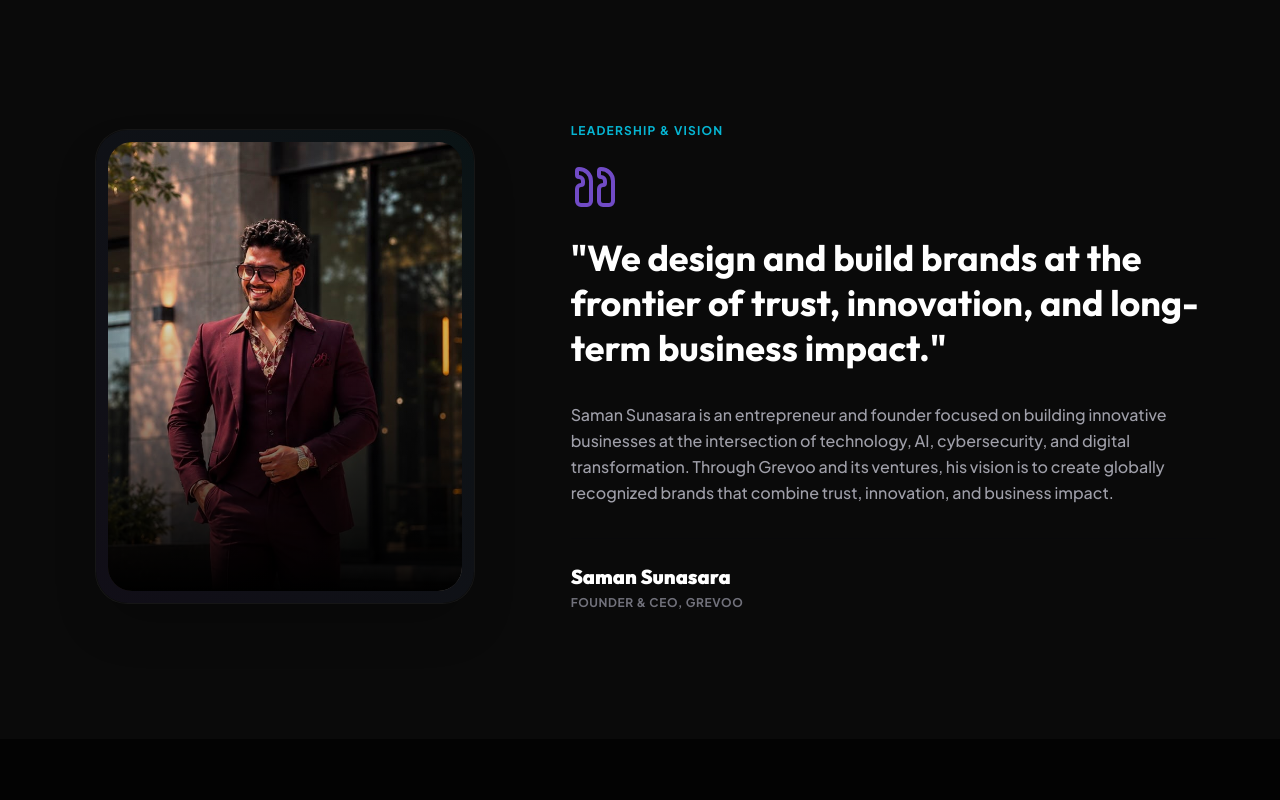
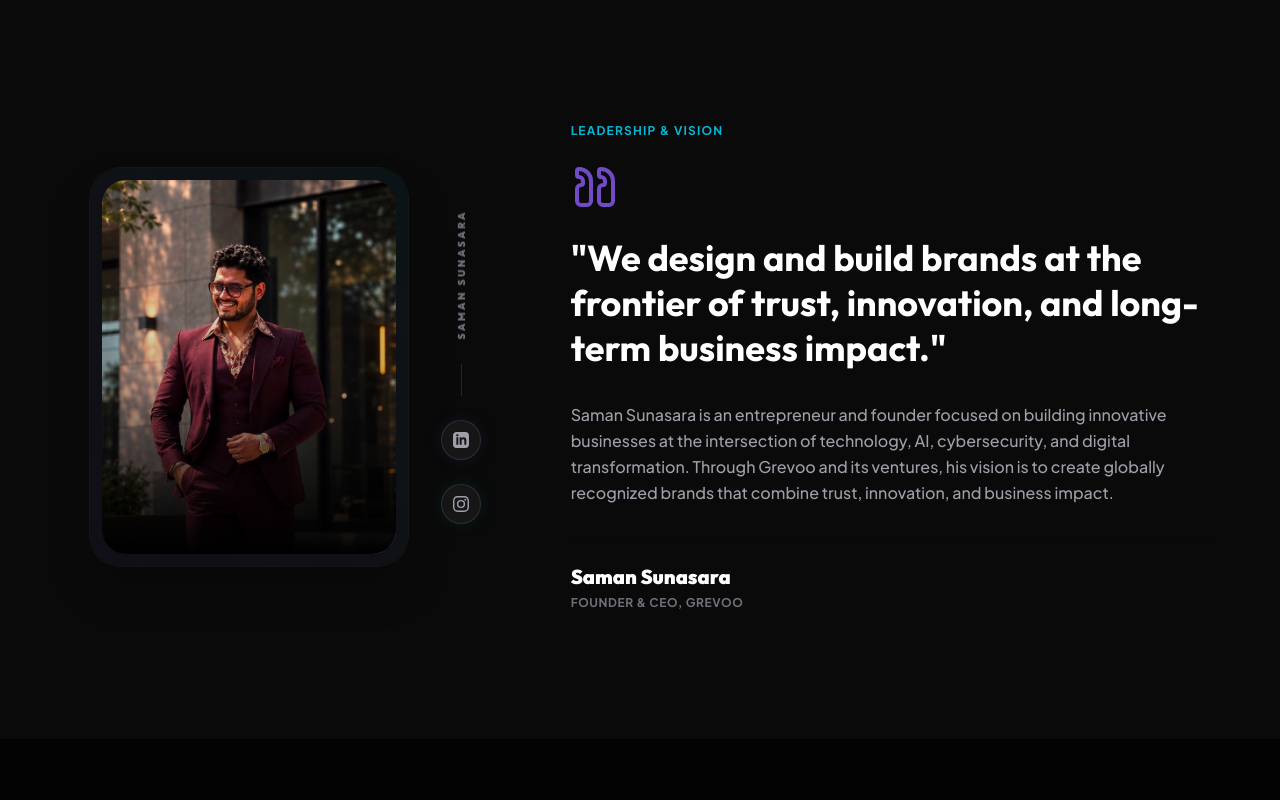
Before and after one commit to Saman-Sunasara/Grevoo-studio, a Next.js app: page / in a window 1280 px wide. Shown: the part 6400-7200 px from the top of the page. Built offline with nearby package versions, Linux system fonts and the light colour scheme.

Commit message:
feat: change contact email to samanvisuals.39@gmail.com and add animated social links beside founder photo

```diff
--- a/src/components/Contact.tsx
+++ b/src/components/Contact.tsx
@@ -42,7 +42,7 @@
 
             <div className="space-y-6">
               <a
-                href="mailto:studio@grevoo.com"
+                href="mailto:samanvisuals.39@gmail.com"
                 className="flex items-center gap-4 group p-4 rounded-2xl glass-card border border-white/5 hover:border-brand-purple/20 transition-all duration-300 w-fit"
               >
                 <div className="w-10 h-10 rounded-xl bg-white/5 border border-white/10 flex items-center justify-center text-zinc-400 group-hover:text-white transition-colors">
@@ -51,7 +51,7 @@
                 <div>
                   <p className="text-[10px] font-bold uppercase tracking-widest text-zinc-500">Email Us</p>
                   <p className="text-sm font-semibold text-white group-hover:text-gradient-purple-cyan transition-colors">
-                    studio@grevoo.com
+                    samanvisuals.39@gmail.com
                   </p>
                 </div>
               </a>
--- a/src/components/Founder.tsx
+++ b/src/components/Founder.tsx
@@ -19,9 +19,10 @@
             whileInView={{ opacity: 1, x: 0 }}
             viewport={{ once: true, margin: "-100px" }}
             transition={{ duration: 1.0, ease: [0.16, 1, 0.3, 1] }}
-            className="lg:col-span-5 flex justify-center"
+            className="lg:col-span-5 flex flex-col sm:flex-row items-center justify-center gap-6 md:gap-8 relative"
           >
-            <div className="relative group w-full max-w-[380px] aspect-[4/5] rounded-[32px] overflow-hidden glass-card p-3 border border-white/5 shadow-2xl">
+            {/* Image Card */}
+            <div className="relative group w-full max-w-[320px] aspect-[4/5] rounded-[32px] overflow-hidden glass-card p-3 border border-white/5 shadow-2xl">
               {/* Outer glowing border indicator */}
               <div className="absolute inset-0 bg-gradient-to-tr from-brand-purple/20 to-brand-cyan/20 opacity-30 group-hover:opacity-60 transition-opacity duration-500 rounded-[32px]" />
 
@@ -37,6 +38,49 @@
                 <div className="absolute inset-0 bg-gradient-to-t from-black via-black/20 to-transparent" />
               </div>
             </div>
+
+            {/* Social Dock Beside Pic */}
+            <motion.div
+              initial={{ opacity: 0, y: 20 }}
+              whileInView={{ opacity: 1, y: 0 }}
+              viewport={{ once: true }}
+              transition={{ delay: 0.4, duration: 0.8 }}
+              className="flex flex-row sm:flex-col items-center gap-4 sm:gap-6 mt-4 sm:mt-0"
+            >
+              <span className="font-display font-black text-[10px] uppercase tracking-[0.25em] text-zinc-500 sm:[writing-mode:vertical-lr] sm:rotate-180 hover:text-white transition-colors duration-300">
+                Saman Sunasara
+              </span>
+
+              <div className="hidden sm:block w-[1px] h-8 bg-zinc-800" />
+
+              {/* LinkedIn */}
+              <motion.a
+                href="https://linkedin.com"
+                target="_blank"
+                rel="noopener noreferrer"
+                whileHover={{ scale: 1.1, y: -2 }}
+                className="w-10 h-10 rounded-full bg-white/5 border border-white/10 flex items-center justify-center text-zinc-400 hover:text-white hover:border-brand-purple/50 transition-all duration-300 shadow-[0_0_15px_rgba(139,92,246,0.1)]"
+                aria-label="LinkedIn"
+              >
+                <svg className="w-[16px] h-[16px] fill-current" viewBox="0 0 24 24">
+                  <path d="M19 0h-14c-2.761 0-5 2.239-5 5v14c0 2.761 2.239 5 5 5h14c2.762 0 5-2.239 5-5v-14c0-2.761-2.238-5-5-5zm-11 19h-3v-11h3v11zm-1.5-12.268c-.966 0-1.75-.79-1.75-1.764s.784-1.764 1.75-1.764 1.75.79 1.75 1.764-.783 1.764-1.75 1.764zm13.5 12.268h-3v-5.604c0-3.368-4-3.113-4 0v5.604h-3v-11h3v1.765c1.396-2.586 7-2.777 7 2.476v6.759z" />
+                </svg>
+              </motion.a>
+
+              {/* Instagram */}
+              <motion.a
+                href="https://instagram.com"
+                target="_blank"
+                rel="noopener noreferrer"
+                whileHover={{ scale: 1.1, y: -2 }}
+                className="w-10 h-10 rounded-full bg-white/5 border border-white/10 flex items-center justify-center text-zinc-400 hover:text-white hover:border-brand-cyan/50 transition-all duration-300 shadow-[0_0_15px_rgba(6,182,212,0.1)]"
+                aria-label="Instagram"
+              >
+                <svg className="w-[16px] h-[16px] fill-current" viewBox="0 0 24 24">
+                  <path d="M12 2.163c3.204 0 3.584.012 4.85.07 3.252.148 4.771 1.691 4.919 4.919.058 1.265.069 1.645.069 4.849 0 3.205-.012 3.584-.069 4.849-.149 3.225-1.664 4.771-4.919 4.919-1.266.058-1.644.07-4.85.07-3.204 0-3.584-.012-4.849-.07-3.26-.149-4.771-1.699-4.919-4.92-.058-1.265-.07-1.644-.07-4.849 0-3.204.013-3.583.07-4.849.149-3.227 1.664-4.771 4.919-4.919 1.266-.057 1.645-.069 4.849-.069zM12 0C8.741 0 8.333.014 7.053.072 2.695.272.273 2.69.073 7.051.014 8.333 0 8.741 0 12c0 3.259.014 3.668.072 4.948.2 4.358 2.618 6.78 6.98 6.98 1.281.058 1.689.072 4.948.072 3.259 0 3.668-.014 4.948-.072 4.354-.2 6.782-2.618 6.979-6.98.059-1.28.073-1.689.073-4.948 0-3.259-.014-3.667-.072-4.947-.196-4.354-2.617-6.78-6.979-6.98C15.668.014 15.259 0 12 0zm0 5.838a6.162 6.162 0 100 12.324 6.162 6.162 0 000-12.324zM12 16a4 4 0 110-8 4 4 0 010 8zm6.406-11.845a1.44 1.44 0 100 2.881 1.44 1.44 0 000-2.881z" />
+                </svg>
+              </motion.a>
+            </motion.div>
           </motion.div>
 
           {/* Text/Content Column */}
```
